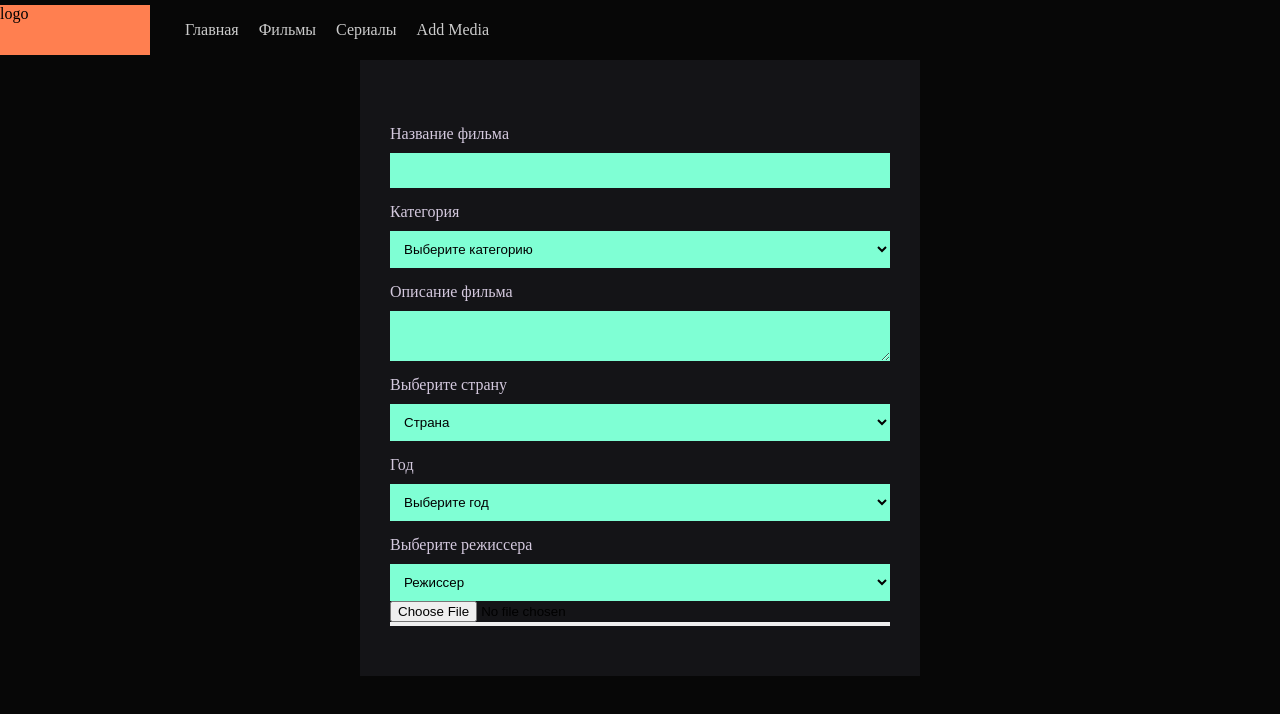
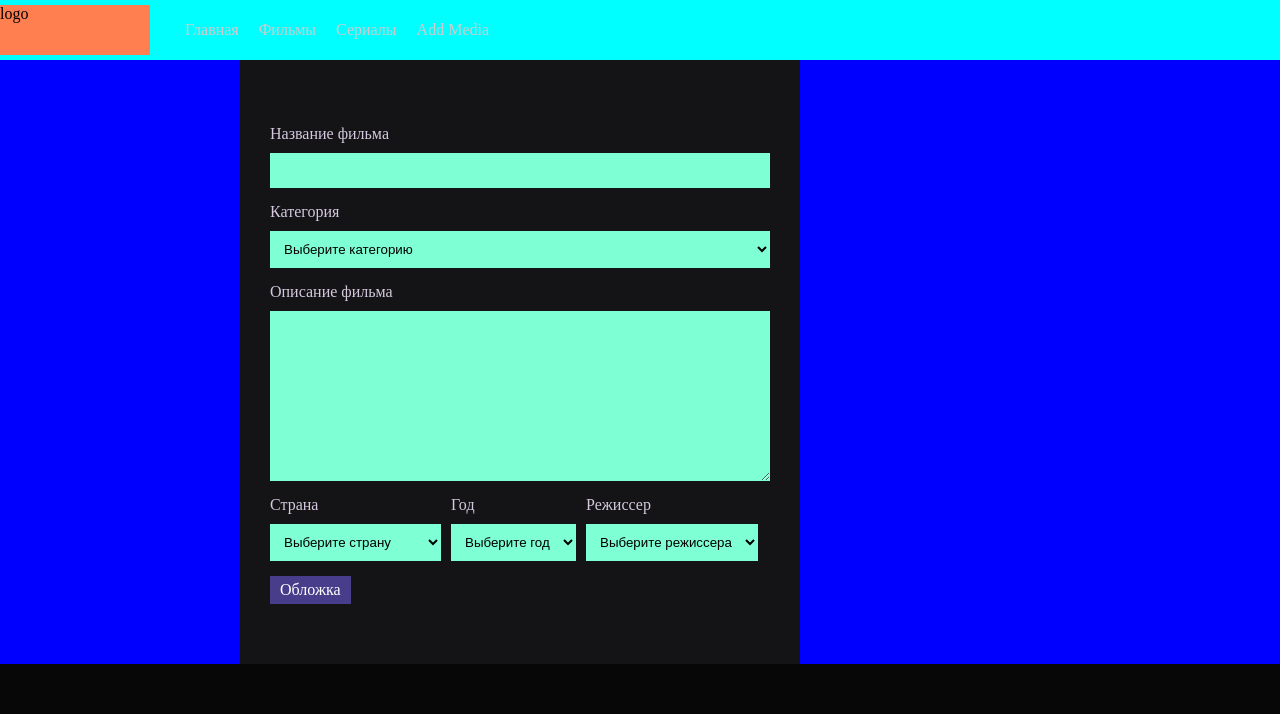
Before and after one commit to bartik369/market, a React (Create React App) app in the folder client/: page /add-media in a window 1280 px wide. Shown: the top 714 px of the page. Built offline with nearby package versions, Linux system fonts and the light colour scheme.

Commit message:
process of css refactoring

```diff
--- a/client/src/App.module.css
+++ b/client/src/App.module.css
@@ -7,4 +7,27 @@ body {
     background-color: rgb(7, 7, 7);
 }
 
-.wrapper {}
+.wrapper {
+    width: 100%;
+    margin: 0 auto;
+}
+
+.header-wrap {
+    width: 100%;
+    background-color: blueviolet;
+    display: flex;
+    justify-content: center;
+}
+
+.main-wrap {
+    width: 100%;
+    background-color: rgb(104, 43, 226);
+    display: flex;
+    justify-content: center;
+}
+
+.container {
+    width: 100%;
+    max-width: 1300px;
+    background-color: darkcyan;
+}
--- a/client/src/App.tsx
+++ b/client/src/App.tsx
@@ -1,5 +1,4 @@
-import React from "react";
-import { FC } from "react";
+import React, { FC } from "react";
 import { Routes, Route } from "react-router-dom";
 import Home from "./pages/Home";
 import Header from "./components/header/Header";
@@ -12,7 +11,13 @@ const App: FC = () => {
   console.log('render')
   return (
     <div className={style.wrapper}>
+      <header className={style['header-wrap']}>
+        <div className={style.container}>
           <Header />
+        </div>
+      </header>
+      <main className={style['main-wrap']}>
+        <div className={style.container}>
           <Routes>
             <Route path="/" element={<Home />} />
             <Route path="/movies" element={<Movies />} />
@@ -20,6 +25,11 @@ const App: FC = () => {
             <Route path="/add-media" element={<AddMedia />} />
           </Routes>
         </div>
+      </main>
+      <footer>
+
+      </footer>
+    </div>
   );
 };
 
--- a/client/src/components/forms/AddMovieForm.module.css
+++ b/client/src/components/forms/AddMovieForm.module.css
@@ -22,8 +22,32 @@ select {
     border: none;
 }
 
+textarea {
+    min-height: 150px;
+}
+
 label {
     color: rgb(212, 201, 222);
     margin: 15px 0 10px;
     font-size: 16px;
 }
+
+.separate {
+    display: flex;
+    flex-wrap: wrap;
+}
+
+.country,
+.year,
+.director {
+    display: flex;
+    flex-direction: column;
+    margin-right: 10px;
+}
+
+.select-img {
+    background-color: darkslateblue;
+    color: #fff;
+    padding: 5px 10px;
+    width: fit-content;
+}
--- a/client/src/components/forms/AddMovieForm.tsx
+++ /dev/null
@@ -1,92 +0,0 @@
-import React, { FC, useState } from "react";
-import { IMovie } from "../../types/media";
-import { categoryMovies, yearMedia } from "../../utils/data/data";
-import { coutryList } from "../../utils/data/coutry";
-import { directorsList } from "../../utils/data/directors";
-import * as contentConst from "../../utils/constants/ content";
-import style from "./AddMovieForm.module.css";
-
-const AddMovieForm: FC = () => {
-  const [movie, setMovie] = useState<IMovie>({
-    id: "",
-    title: "",
-    category: "",
-    description: "",
-    year: "",
-    country: "",
-    media: "",
-  });
-
-  return (
-    <>
-      <form className={style.form} action="">
-        <label>{contentConst.movieName}</label>
-        <input
-        type="text"
-        onChange={(e: React.ChangeEvent<HTMLInputElement>) =>
-            setMovie({ ...movie, title: e.target.value })
-        }/>
-
-        <label>{contentConst.movieCategory}</label>
-        <select
-        defaultValue=""
-        onChange={(e: React.ChangeEvent<HTMLSelectElement>) =>
-            setMovie({ ...movie, category: e.target.value })}>
-          <option value="" disabled>
-            {contentConst.movieSelectCategory}
-          </option>
-
-          {categoryMovies.map((item) => (
-            <option
-              key={item.id}>
-              {item.name}
-            </option>
-          ))}
-        </select>
-
-        <label>{contentConst.movieDescription}</label>
-        <textarea name="" />
-
-        <label>{contentConst.movieSelectCoutry}</label>
-        <select
-        defaultValue=""
-        onChange={(e: React.ChangeEvent<HTMLSelectElement>) =>
-            setMovie({...movie, country: e.target.value})}>
-          <option value="" disabled>
-            {contentConst.movieCountry}
-          </option>
-          {coutryList.map((item) => (
-            <option key={item.id}>{item.name}</option>
-          ))}
-        </select>
-
-        <label>{contentConst.movieYear}</label>
-        <select
-        defaultValue=""
-        onChange={(e: React.ChangeEvent<HTMLSelectElement>) =>
-            setMovie({...movie, country: e.target.value})}>
-          <option value="" disabled>
-            {contentConst.movieSelectYear}
-          </option>
-          {yearMedia.map((item) => (
-            <option key={item.id}>{item.year}</option>
-          ))}
-        </select>
-
-        <label>{contentConst.movieSelectDirector}</label>
-        <select name="" id="" defaultValue="">
-          <option value="" disabled>
-            {contentConst.movieDirector}
-          </option>
-          {directorsList.map((item) => (
-            <option key={item.id}>{item.name}</option>
-          ))}
-        </select>
-        <input type="file" />
-        <button></button>
-      </form>
-    </>
-  );
-};
-
-export default AddMovieForm;
--- a/client/src/components/header/Header.module.css
+++ b/client/src/components/header/Header.module.css
@@ -1,6 +1,7 @@
 .nav-area {
     width: 100%;
     height: 60px;
+    background-color: aqua;
     display: flex;
     align-items: center;
 }
--- a/client/src/components/header/Header.tsx
+++ b/client/src/components/header/Header.tsx
@@ -5,12 +5,12 @@ import style from './Header.module.css'
 
 const Header: FC = () => {
     return (
-        <header className={style['nav-area']}>
+        <div className={style['nav-area']}>
             <div className={style.logo}>
                 logo
             </div>
         <Navbar />
-        </header>
+        </div>
     );
 };
 
--- /dev/null
+++ b/client/src/components/poster/Poster.tsx
@@ -0,0 +1,21 @@
+import React, {FC} from 'react';
+import { IMovie } from '../../types/media';
+
+interface IMovieProps {
+    movie: IMovie
+}
+
+const Poster: FC<IMovieProps> = ({movie}) => {
+    return (
+        <div>
+            {movie.title}
+            {movie.category}
+            {movie.description}
+            {movie.year}
+            {movie.country}
+            {movie.director}
+        </div>
+    );
+};
+
+export default Poster;
--- a/client/src/pages/AddMedia.module.css
+++ b/client/src/pages/AddMedia.module.css
@@ -1,5 +1,53 @@
 .wrapper {
     display: flex;
-    justify-content: center;
+    justify-content: space-evenly;
     align-items: center;
+    background-color: blue
 }
+
+.form {
+    width: 500px;
+    padding: 50px 30px;
+    background-color: rgb(20, 20, 23);
+    display: flex;
+    flex-direction: column;
+}
+
+input[type='text'],
+textarea,
+select {
+    background-color: aquamarine;
+    padding: 10px;
+    outline: none;
+    border: none;
+}
+
+textarea {
+    min-height: 150px;
+}
+
+label {
+    color: rgb(212, 201, 222);
+    margin: 15px 0 10px;
+    font-size: 16px;
+}
+
+.separate {
+    display: flex;
+    flex-wrap: wrap;
+}
+
+.country,
+.year,
+.director {
+    display: flex;
+    flex-direction: column;
+    margin-right: 10px;
+}
+
+.select-img {
+    background-color: darkslateblue;
+    color: #fff;
+    padding: 5px 10px;
+    width: fit-content;
+}
--- a/client/src/pages/AddMedia.tsx
+++ b/client/src/pages/AddMedia.tsx
@@ -1,16 +1,124 @@
-import React, {FC, useState} from 'react';
-import AddMovieForm from '../components/forms/AddMovieForm';
-import { IMovie } from '../types/media';
-import style from './AddMedia.module.css'
+import React, { FC, useState } from "react";
+import { categoryMovies, yearMedia } from "../utils/data/data";
+import { coutryList } from "../utils/data/coutry";
+import { directorsList } from "../utils/data/directors";
+import Poster from "../components/poster/Poster";
+import * as contentConst from "../utils/constants/content";
+import { IMovie } from "../types/media";
+import style from "./AddMedia.module.css";
 
 const AddMedia: FC = () => {
+  const [movie, setMovie] = useState<IMovie>({
+    id: '',
+    title: '',
+    category: '',
+    description: '',
+    year: '',
+    director: '',
+    country: '',
+    media: null,
+  });
+  //
+  return (
+    <div className={style.wrapper}>
+      <form className={style.form} action="">
+        <label>{contentConst.movieName}</label>
+        <input
+          type="text"
+          onChange={(e: React.ChangeEvent<HTMLInputElement>) =>
+            setMovie({ ...movie, title: e.target.value })
+          }
+        />
 
+        <label>{contentConst.movieCategory}</label>
+        <select
+          defaultValue=""
+          onChange={(e: React.ChangeEvent<HTMLSelectElement>) =>
+            setMovie({ ...movie, category: e.target.value })
+          }
+        >
+          <option value="" disabled>
+            {contentConst.movieSelectCategory}
+          </option>
 
-    return (
-        <div className={style.wrapper}>
-            <AddMovieForm />
+          {categoryMovies.map((item) => (
+            <option key={item.id}>{item.name}</option>
+          ))}
+        </select>
+
+        <label>{contentConst.movieDescription}</label>
+        <textarea name=""
+        onChange={(e:React.ChangeEvent<HTMLTextAreaElement>) =>
+            setMovie({...movie, description: e.target.value})} />
+
+        <div className={style.separate}>
+          <div className={style.country}>
+            <label>{contentConst.movieCountry}</label>
+            <select
+              defaultValue=""
+              onChange={(e: React.ChangeEvent<HTMLSelectElement>) =>
+                setMovie({ ...movie, country: e.target.value })
+              }
+            >
+              <option value="" disabled>
+                {contentConst.movieSelectCoutry}
+              </option>
+              {coutryList.map((item) => (
+                <option key={item.id}>{item.name}</option>
+              ))}
+            </select>
+          </div>
+
+          <div className={style.year}>
+            <label>{contentConst.movieYear}</label>
+            <select
+              defaultValue=""
+              onChange={(e: React.ChangeEvent<HTMLSelectElement>) =>
+                setMovie({ ...movie, year: e.target.value })
+              }
+            >
+              <option value="" disabled>
+                {contentConst.movieSelectYear}
+              </option>
+              {yearMedia.map((item) => (
+                <option key={item.id}>{item.year}</option>
+              ))}
+            </select>
+          </div>
+          <div className={style.director}>
+            <label>{contentConst.movieDirector}</label>
+            <select
+              defaultValue=""
+              onChange={(e: React.ChangeEvent<HTMLSelectElement>) =>
+                setMovie({ ...movie, director: e.target.value })
+              }
+            >
+              <option value="" disabled>
+                {contentConst.movieSelectDirector}
+              </option>
+              {directorsList.map((item) => (
+                <option key={item.id}>{item.name}</option>
+              ))}
+            </select>
+          </div>
         </div>
-    );
+        <label className={style["select-img"]} htmlFor="mediafile-btn">
+          Обложка
+        </label>
+        <input
+          type="file"
+          onChange={(e: React.ChangeEvent<HTMLInputElement>) =>
+            setMovie({ ...movie, media: e.target.files })
+          }
+          accept="file/.jpg, .jpeg, .png"
+          id="mediafile-btn"
+          hidden
+        />
+      </form>
+
+      <Poster movie={movie} />
+    </div>
+  );
 };
 
 export default AddMedia;
--- a/client/src/types/media.ts
+++ b/client/src/types/media.ts
@@ -11,7 +11,8 @@ export interface IMovie {
     title: string;
     category: string;
     description: string;
+    director: string;
     year: string;
     country: string;
-    media: string;
+    media: FileList | null,
 }
```
Also changed, not shown: client/src/utils/constants/content.ts (renamed from client/src/utils/constants/ content.ts). Lines whose indentation alone changed are shown as unchanged.
